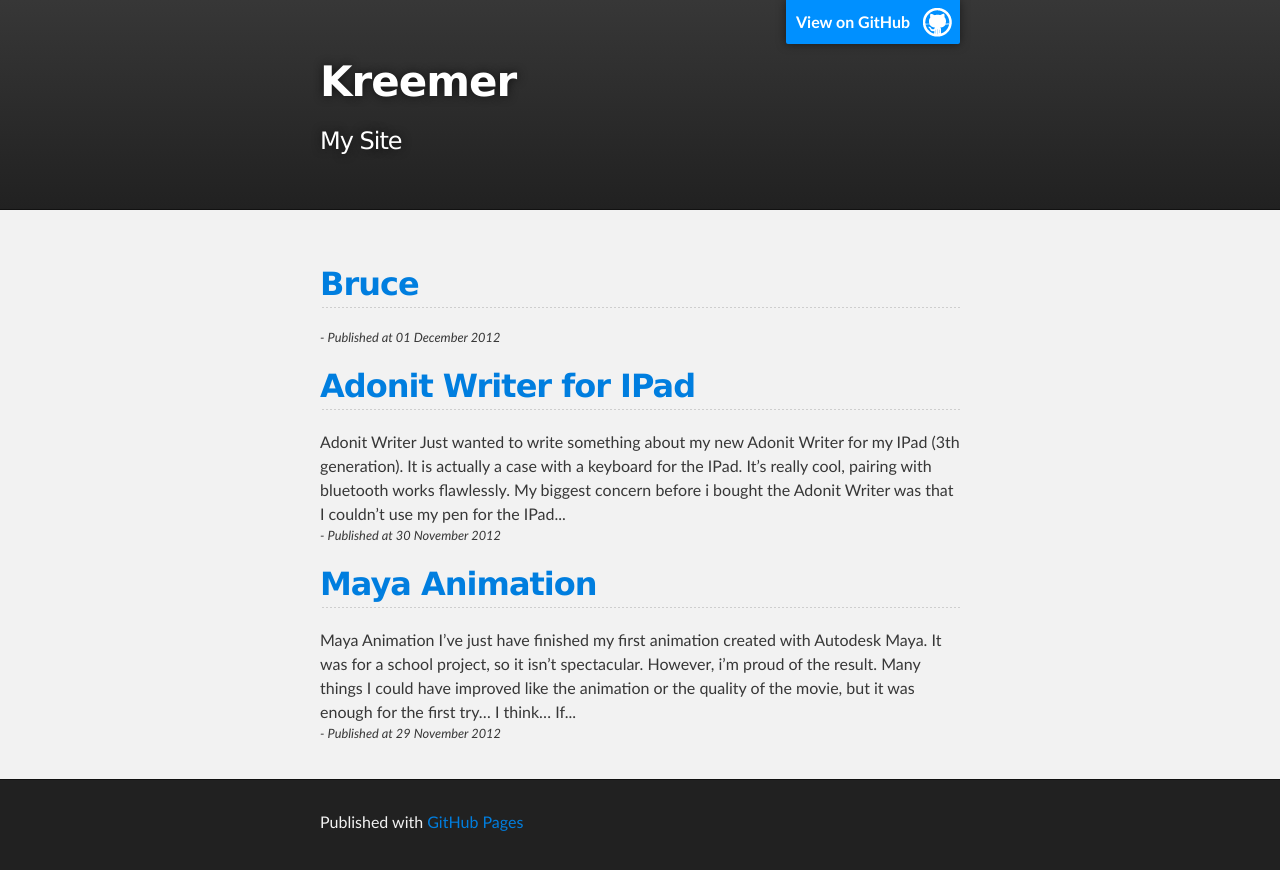
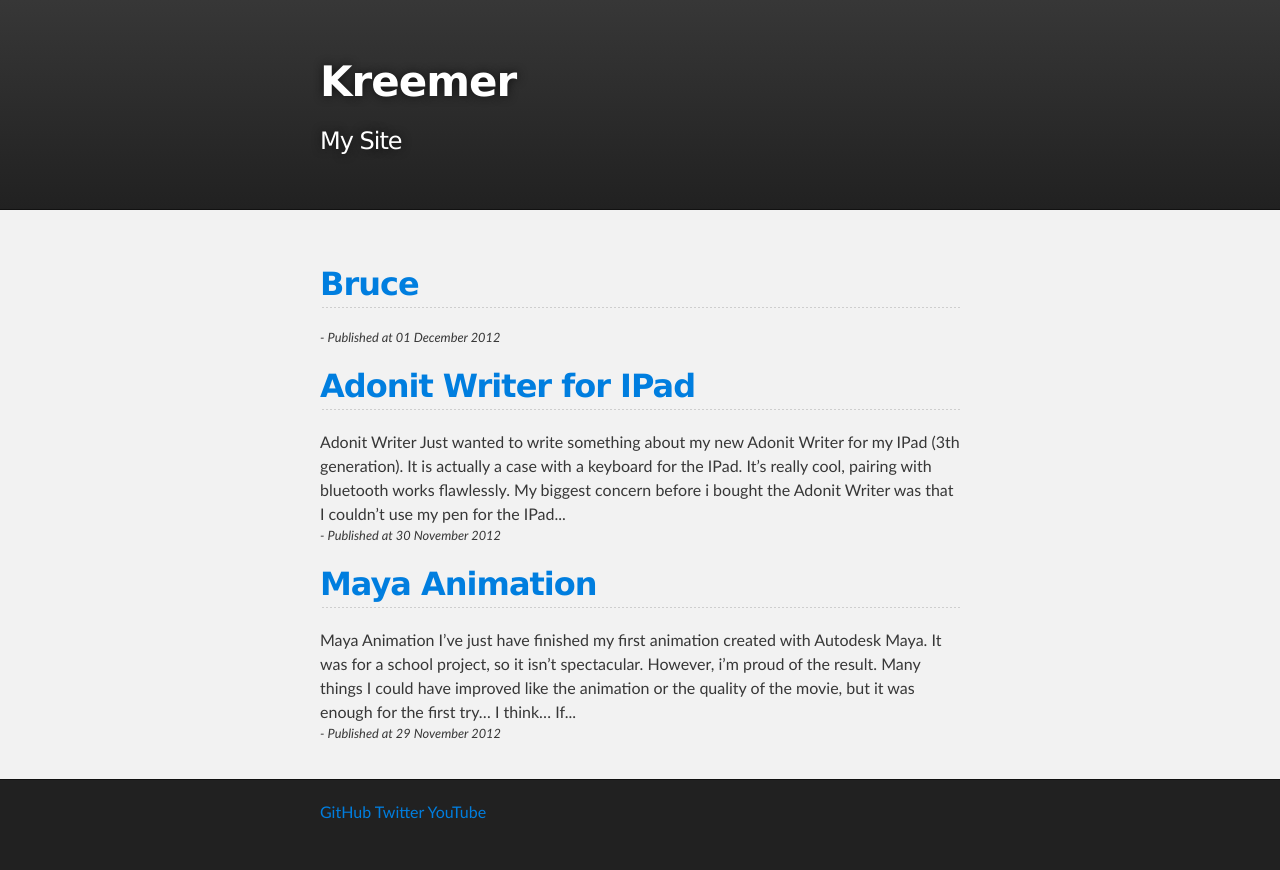
Before and after one commit to kreemer/kreemer.github.com, a Jekyll site: the page built from index.html, in a window 1280 px wide. Shown: the top 870 px of the page. Built offline with Jekyll 4.4.1, drawn with Linux system fonts in a browser that asks for light colours.

Commit message:
added links to my design page

```diff
--- a/_layouts/default.html
+++ b/_layouts/default.html
@@ -16,8 +16,6 @@
 <!-- HEADER -->
 <div id="header_wrap" class="outer">
     <header class="inner">
-        <a id="forkme_banner" href="https://github.com/kreemer">View on GitHub</a>
-
         <h1 id="project_title">Kreemer</h1>
         <h2 id="project_tagline">My Site</h2>
 
@@ -35,7 +33,9 @@
 <!-- FOOTER  -->
 <div id="footer_wrap" class="outer">
     <footer class="inner">
-        <p>Published with <a href="http://pages.github.com">GitHub Pages</a></p>
+        <a href="http://github.com/kreemer">GitHub</a>
+		<a href="http://twitter.com/MrKreemer">Twitter</a>
+		<a href="http://youtube.com/MrKreemer">YouTube</a>
     </footer>
 </div>
 
```
